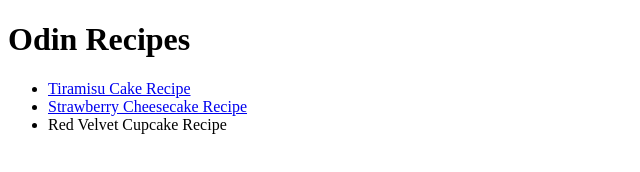
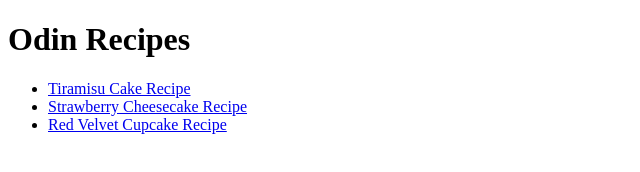
Before and after one commit to alicia-kee/odin-recipes, a plain HTML site: page index.html in a window 1280 px wide. Shown: the whole page, without its empty margins (0-640 px from the left). Drawn offline with Linux system fonts and the light colour scheme.

Commit message:
Fix link for cupcake

```diff
--- a/index.html
+++ b/index.html
@@ -10,7 +10,7 @@
         <ul>
             <li><a href="./recipes/tiramisu.html">Tiramisu Cake Recipe</a></li>
             <li><a href="./recipes/cheesecake.html">Strawberry Cheesecake Recipe</a></li>
-            <li><a href="./recipes/cupcake.html"></a>Red Velvet Cupcake Recipe</li>
+            <li><a href="./recipes/cupcake.html">Red Velvet Cupcake Recipe</a></li>
         </ul>
 
 
```
